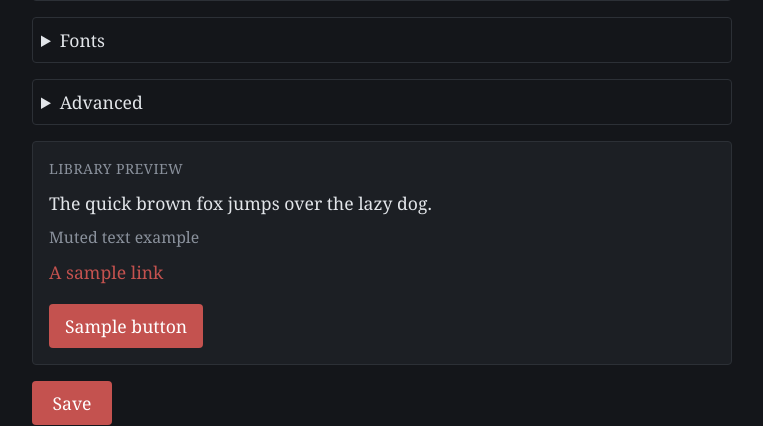
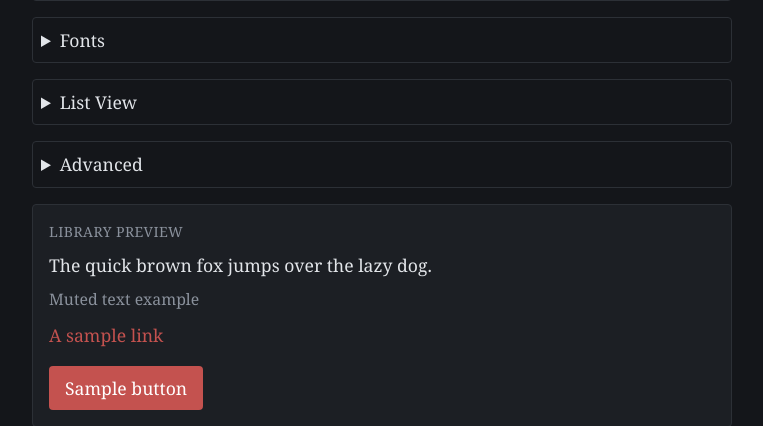
Before and after one commit to Minighost/shelf-mg, a Flask app: template templates/settings.html in a window 1280 px wide. Shown: the part 486-912 px from the top of the page, without its empty margins (258-1021 px from the left). Run offline with Flask 3, Linux system fonts and the light colour scheme; the template is opened without the code that fills it, so the values that code supplies are empty; parts of the project's set-up code (start-up, migrations or seed data) failed here and were passed over.

Commit message:
make list-view customizable... all filterable fields are available + summary (which is not a filter)

```diff
--- a/app.py
+++ b/app.py
@@ -160,6 +160,24 @@ def _enabled_filter_fields():
     return [fields_by_key[key] for key in enabled if key in fields_by_key]
 
 
+def _list_view_fields():
+    """
+    Fields togglable in the library's list view: every filter/sort field
+    except title (title always shows, it's needed to start reading), plus
+    a synthetic "summary" field — summary isn't a filter field, but list
+    view has always shown it, so it needs its own toggle.
+    """
+    fields = [f for f in _all_filter_fields() if f["key"] != "title"]
+    fields.append({"key": "summary", "label": "Summary", "type": "text", "datatype": None})
+    return fields
+
+
+def _enabled_list_fields():
+    enabled = settings.get_settings(DB_PATH).enabled_list_field_keys()
+    fields_by_key = {field["key"]: field for field in _list_view_fields()}
+    return [fields_by_key[key] for key in enabled if key in fields_by_key]
+
+
 def _filter_options(books, field):
     values = set()
     for book in books:
@@ -295,6 +313,8 @@ def library_list():
 
     filter_fields = _enabled_filter_fields()
     sort_fields = _all_filter_fields()
+    enabled_list_keys = {f["key"] for f in _enabled_list_fields()}
+    list_field_labels = {f["key"]: f["label"] for f in _list_view_fields()}
     selected = {}
     for field in filter_fields:
         if field["type"] == "range":
@@ -429,6 +449,8 @@ def library_list():
         view_links=view_links,
         total_matches=len(all_books),
         total_library=total_library,
+        enabled_list_keys=enabled_list_keys,
+        list_field_labels=list_field_labels,
     )
 
 
@@ -616,6 +638,7 @@ def settings_page():
         reader_font_size_raw = flask.request.form.get("reader_font_size", "")
         content_max_width_pct_raw = flask.request.form.get("content_max_width_pct", "")
         enabled_filters = flask.request.form.getlist("enabled_filters")
+        enabled_list_fields = flask.request.form.getlist("enabled_list_fields")
 
         try:
             font_size = float(font_size_raw)
@@ -641,6 +664,14 @@ def settings_page():
                 400,
             )
 
+        valid_list_field_keys = {field["key"] for field in _list_view_fields()}
+        invalid_list_field_keys = set(enabled_list_fields) - valid_list_field_keys
+        if invalid_list_field_keys:
+            return (
+                f"Invalid list field key(s): {', '.join(sorted(invalid_list_field_keys))}",
+                400,
+            )
+
         try:
             settings.save_settings(
                 DB_PATH,
@@ -653,6 +684,7 @@ def settings_page():
                 content_max_width_pct=content_max_width_pct,
                 custom_colors=custom_colors,
                 enabled_filters=enabled_filters,
+                enabled_list_fields=enabled_list_fields,
             )
         except ValueError as e:
             return str(e), 400
@@ -665,6 +697,8 @@ def settings_page():
         font_choices=settings.FONT_CHOICES,
         filter_fields=_all_filter_fields(),
         active_filter_fields=_enabled_filter_fields(),
+        list_fields=_list_view_fields(),
+        active_list_field_keys={f["key"] for f in _enabled_list_fields()},
     )
 
 
--- a/settings.py
+++ b/settings.py
@@ -47,6 +47,13 @@ DEFAULT_OVERRIDE_EPUB_FONT = False
 # schema — this module just stores whichever keys the user has enabled.
 DEFAULT_ENABLED_FILTERS = "tags,author,series"
 
+# Book-list-item fields enabled by default in the library's list view. The
+# full set of *available* fields (filter fields minus title, plus the
+# synthetic "summary" field) is computed live in app.py's
+# _list_view_fields() — mirrors the enabled_filters/DEFAULT_ENABLED_FILTERS
+# split above.
+DEFAULT_ENABLED_LIST_FIELDS = "author,tags,summary"
+
 
 @dataclass
 class Settings:
@@ -68,9 +75,13 @@ class Settings:
     custom_accent_color: str
     custom_accent_hover: str
     enabled_filters: str
+    enabled_list_fields: str
 
     def enabled_filter_keys(self) -> list[str]:
         return [key for key in self.enabled_filters.split(",") if key]
+
+    def enabled_list_field_keys(self) -> list[str]:
+        return [key for key in self.enabled_list_fields.split(",") if key]
 
 
 def init_db(db_path: str) -> None:
@@ -91,6 +102,7 @@ def init_db(db_path: str) -> None:
         "content_max_width_pct",
         "enabled_filters",
         "library_view",
+        "enabled_list_fields",
     ]
     for field in new_columns:
         try:
@@ -108,7 +120,7 @@ def get_settings(db_path: str) -> Settings:
     row = conn.execute(
         "SELECT theme, font_family_key, font_size, override_epub_font, "
         "reader_font_family_key, reader_font_size, content_max_width_pct, "
-        "enabled_filters, library_view, "
+        "enabled_filters, library_view, enabled_list_fields, "
         + ", ".join(CUSTOM_COLOR_FIELDS)
         + " FROM settings WHERE id = 1"
     ).fetchone()
@@ -126,6 +138,7 @@ def get_settings(db_path: str) -> Settings:
             reader_font_size=DEFAULT_FONT_SIZE,
             content_max_width_pct=DEFAULT_CONTENT_MAX_WIDTH_PCT,
             enabled_filters=DEFAULT_ENABLED_FILTERS,
+            enabled_list_fields=DEFAULT_ENABLED_LIST_FIELDS,
             library_view=DEFAULT_LIBRARY_VIEW,
             **DEFAULT_CUSTOM_COLORS,
         )
@@ -156,6 +169,11 @@ def get_settings(db_path: str) -> Settings:
             if row["enabled_filters"] is not None
             else DEFAULT_ENABLED_FILTERS
         ),
+        enabled_list_fields=(
+            row["enabled_list_fields"]
+            if row["enabled_list_fields"] is not None
+            else DEFAULT_ENABLED_LIST_FIELDS
+        ),
         library_view=row["library_view"] or DEFAULT_LIBRARY_VIEW,
         **custom_colors,
     )
@@ -172,6 +190,7 @@ def save_settings(
     content_max_width_pct: float | None = None,
     custom_colors: dict | None = None,
     enabled_filters: list[str] | None = None,
+    enabled_list_fields: list[str] | None = None,
     library_view: str | None = None,
 ) -> None:
     if theme not in THEME_CHOICES:
@@ -217,6 +236,12 @@ def save_settings(
         deduped = dict.fromkeys(key for key in enabled_filters if key)
         resolved_enabled_filters = ",".join(deduped)
 
+    if enabled_list_fields is None:
+        resolved_enabled_list_fields = existing.enabled_list_fields
+    else:
+        deduped_list_fields = dict.fromkeys(key for key in enabled_list_fields if key)
+        resolved_enabled_list_fields = ",".join(deduped_list_fields)
+
     custom_colors = custom_colors or {}
     resolved_colors = {}
     for field in CUSTOM_COLOR_FIELDS:
@@ -239,6 +264,7 @@ def save_settings(
         "content_max_width_pct",
         "enabled_filters",
         "library_view",
+        "enabled_list_fields",
     ] + CUSTOM_COLOR_FIELDS
     placeholders = ", ".join("?" for _ in columns)
     updates = ", ".join(f"{col} = excluded.{col}" for col in columns if col != "id")
@@ -254,6 +280,7 @@ def save_settings(
         content_max_width_pct,
         resolved_enabled_filters,
         library_view,
+        resolved_enabled_list_fields,
     ] + [resolved_colors[field] for field in CUSTOM_COLOR_FIELDS]
 
     conn = sqlite3.connect(db_path)
--- a/static/style.css
+++ b/static/style.css
@@ -612,7 +612,8 @@ html.view-card .book-list {
     margin: 0 0 0.2rem 0;
 }
 
-.book-tags {
+.book-tags,
+.book-list-field {
     display: -webkit-box;
     -webkit-line-clamp: 3;
     line-clamp: 3;
@@ -1068,6 +1069,26 @@ html.view-card .card-view {
     color: var(--text-muted);
     font-size: 0.9em;
     line-height: 1;
+}
+
+.checkbox-list {
+    display: flex;
+    flex-wrap: wrap;
+    gap: 0.5rem 1.5rem;
+}
+
+.settings-field .checkbox-list-item {
+    display: flex;
+    align-items: center;
+    gap: 0.4rem;
+    margin-bottom: 0;
+    color: var(--text-color);
+    font-size: 0.95em;
+    width: auto;
+}
+
+.checkbox-list-item input[type="checkbox"] {
+    width: auto;
 }
 
 .settings-field select,
--- a/templates/settings.html
+++ b/templates/settings.html
@@ -207,6 +207,23 @@
                     </div>
                 </div>
             </details>
+            <details class="settings-category" name="settings-category">
+                <summary>List View</summary>
+                <div class="settings-field settings-field-grouped">
+                    <label>Book list fields (besides title)</label>
+                    <div class="checkbox-list">
+                        {% for field in list_fields %}
+                            <label class="checkbox-list-item">
+                                <input type="checkbox"
+                                       name="enabled_list_fields"
+                                       value="{{ field.key }}"
+                                       {% if field.key in active_list_field_keys %}checked{% endif %}>
+                                {{ field.label }}
+                            </label>
+                        {% endfor %}
+                    </div>
+                </div>
+            </details>
         </form>
         <details class="settings-category advanced-settings" name="settings-category">
             <summary>Advanced</summary>
```
Also changed, not shown: templates/library.html (+32 -3 lines).
